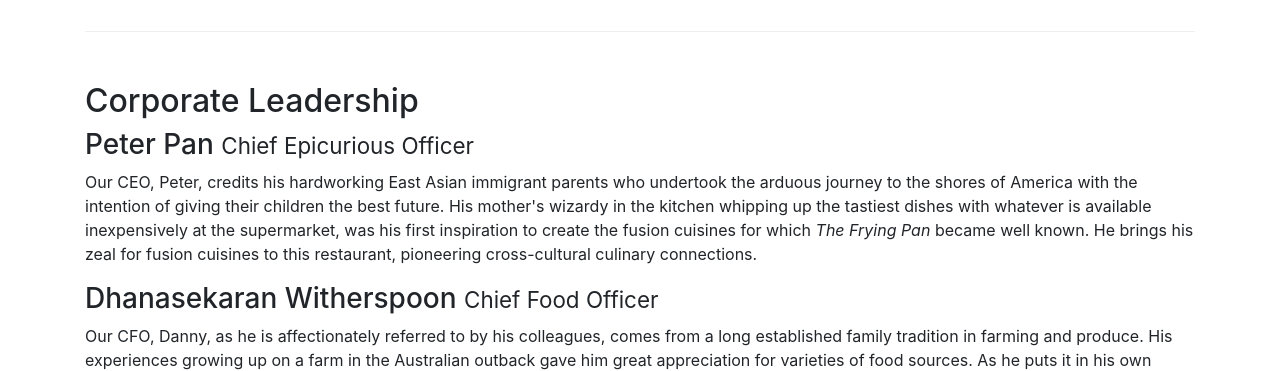
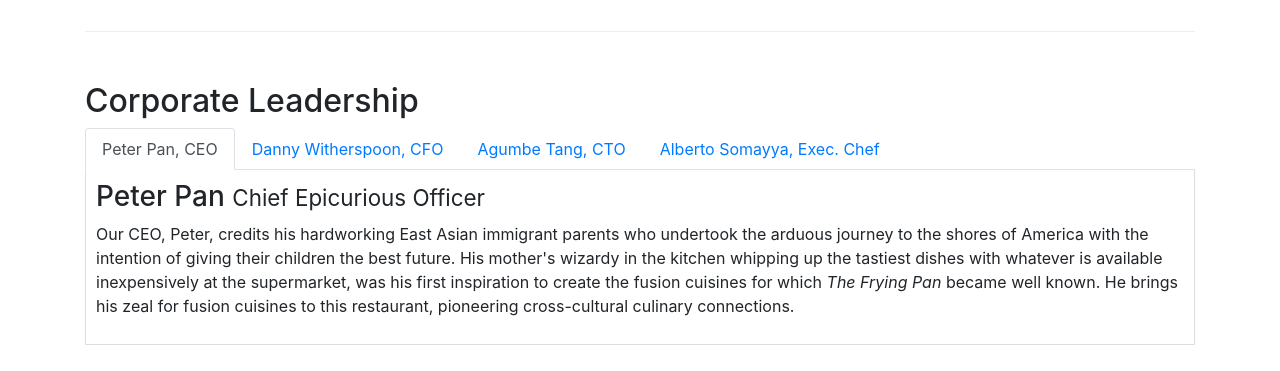
Before and after one commit to mironoart/BootstrapStudy, a website: page aboutus.html in a window 1280 px wide. Shown: the part 940-1311 px from the top of the page. Drawn offline with nearby package versions, Linux system fonts and the light colour scheme.

Commit message:
Week 3. Tabs

```diff
--- a/aboutus.html
+++ b/aboutus.html
@@ -154,44 +154,81 @@
 			<div class="row row-content">
 				<div>
 					<h2>Corporate Leadership</h2>
+
+					<ul class="nav nav-tabs">
+						<li class="nav-item">
+							<a class="nav-link active" href="#peter" role="tab" data-toggle="tab">
+								Peter Pan, CEO
+							</a>
+						</li>
+						<li class="nav-item">
+							<a class="nav-link" href="#danny" role="tab" data-toggle="tab">
+								Danny Witherspoon, CFO
+							</a>
+						</li>
+						<li class="nav-item">
+							<a class="nav-link" href="#agumbe" role="tab" data-toggle="tab">
+								Agumbe Tang, CTO
+							</a>
+						</li>
+						<li class="nav-item">
+							<a class="nav-link" href="#alberto" role="tab" data-toggle="tab">
+								Alberto Somayya, Exec. Chef
+							</a>
+						</li>
+					</ul>
+					<div class="tab-content">
+						<div role="tabpanel" class="tab-pane fade show active" id="peter">
 							<h3>Peter Pan <small>Chief Epicurious Officer</small></h3>
 							<p class="d-none d-sm-block">
 								Our CEO, Peter, credits his hardworking East Asian immigrant parents who
-						undertook the arduous journey to the shores of America with the intention
-						of giving their children the best future. His mother's wizardy in the
-						kitchen whipping up the tastiest dishes with whatever is available
-						inexpensively at the supermarket, was his first inspiration to create the
-						fusion cuisines for which <em>The Frying Pan</em> became well known. He
-						brings his zeal for fusion cuisines to this restaurant, pioneering
-						cross-cultural culinary connections.
+								undertook the arduous journey to the shores of America with the
+								intention of giving their children the best future. His mother's wizardy
+								in the kitchen whipping up the tastiest dishes with whatever is
+								available inexpensively at the supermarket, was his first inspiration to
+								create the fusion cuisines for which <em>The Frying Pan</em> became well
+								known. He brings his zeal for fusion cuisines to this restaurant,
+								pioneering cross-cultural culinary connections.
 							</p>
+						</div>
+
+						<div role="tabpanel" class="tab-pane fade" id="danny">
 							<h3>Dhanasekaran Witherspoon <small>Chief Food Officer</small></h3>
 							<p class="d-none d-sm-block">
 								Our CFO, Danny, as he is affectionately referred to by his colleagues,
-						comes from a long established family tradition in farming and produce. His
-						experiences growing up on a farm in the Australian outback gave him great
-						appreciation for varieties of food sources. As he puts it in his own
-						words,
+								comes from a long established family tradition in farming and produce.
+								His experiences growing up on a farm in the Australian outback gave him
+								great appreciation for varieties of food sources. As he puts it in his
+								own words,
 								<em>Everything that runs, wins, and everything that stays, pays!</em>
 							</p>
+						</div>
+
+						<div role="tabpanel" class="tab-pane fade " id="agumbe">
 							<h3>Agumbe Tang <small>Chief Taste Officer</small></h3>
 							<p class="d-none d-sm-block">
 								Blessed with the most discerning gustatory sense, Agumbe, our CTO,
 								personally ensures that every dish that we serve meets his exacting
-						tastes. Our chefs dread the tongue lashing that ensues if their dish does
-						not meet his exacting standards. He lives by his motto,
+								tastes. Our chefs dread the tongue lashing that ensues if their dish
+								does not meet his exacting standards. He lives by his motto,
 								<em>You click only if you survive my lick.</em>
 							</p>
+						</div>
+
+						<div role="tabpanel" class="tab-pane fade " id="alberto">
 							<h3>Alberto Somayya <small>Executive Chef</small></h3>
 							<p class="d-none d-sm-block">
-						Award winning three-star Michelin chef with wide International experience
-						having worked closely with whos-who in the culinary world, he specializes
-						in creating mouthwatering Indo-Italian fusion experiences. He says,
-						<em
-							>Put together the cuisines from the two craziest cultures, and you get a
-							winning hit! Amma Mia!</em
-						>
+								Award winning three-star Michelin chef with wide International
+								experience having worked closely with whos-who in the culinary world, he
+								specializes in creating mouthwatering Indo-Italian fusion experiences.
+								He says,
+								<em>
+									Put together the cuisines from the two craziest cultures, and you get a
+									winning hit! Amma Mia!
+								</em>
 							</p>
+						</div>
+					</div>
 				</div>
 			</div>
 			<div class="row row-content">
--- a/css/styles.css
+++ b/css/styles.css
@@ -37,3 +37,10 @@ body {
 .navbar-dark {
 	background-color: #512da8;
 }
+
+.tab-content {
+	border-left: 1px solid #ddd;
+	border-right: 1px solid #ddd;
+	border-bottom: 1px solid #ddd;
+	padding: 10px;
+}
```
Also changed, not shown: index.html (+1 -1 lines), 1 other file. Lines whose indentation alone changed are shown as unchanged.
